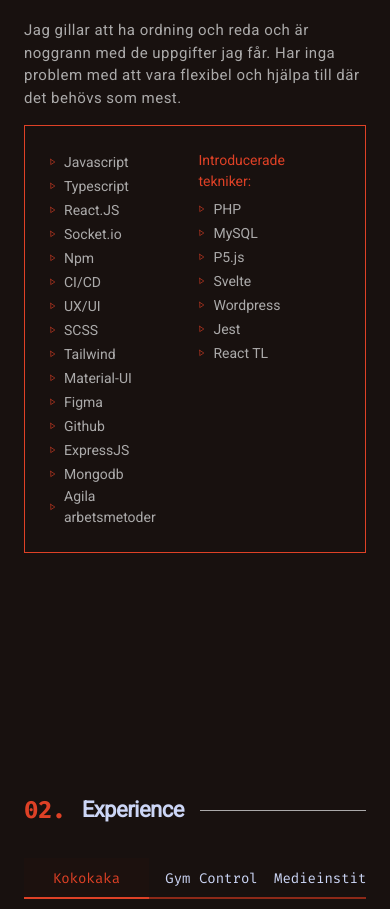
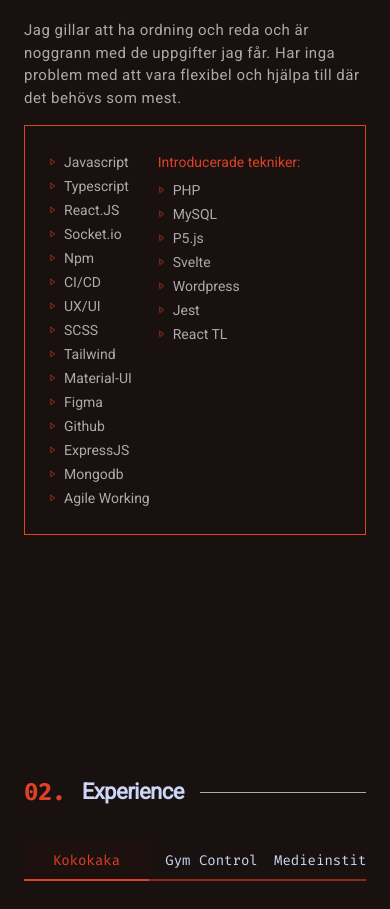
Before and after one commit to Sillen00/Portfolio_CV, a Next.js app: page / in a window 390 px wide. Shown: the part 1100-2009 px from the top of the page. Built offline with nearby package versions, Linux system fonts and the light colour scheme.

Commit message:
about me skills section better mobile responsivity.

```diff
--- a/app/containers/home-page/About.tsx
+++ b/app/containers/home-page/About.tsx
@@ -19,7 +19,7 @@ const About = () => {
           till där det behövs som mest.
         </p>
 
-        <div className='gray relative min-w-[50%] flex border p-6 border-secondary-color'>
+        <div className='gray relative min-w-[50%] flex flex-wrap sm:gap-8 border p-6 border-secondary-color'>
           <p className='absolute -top-3 bg-[var(--background-color)] px-2 left-4 hidden md:block'>Skills </p>
           <ul className='mr-2'>
             <div className={twMerge(css.skillHover, "flex gap-2 flex-row-reverse items-center justify-end relative")}>
@@ -79,7 +79,7 @@ const About = () => {
               <Play width={7} className='text-secondary-color' />
             </div>
             <div className={twMerge(css.skillHover, "flex gap-2 flex-row-reverse items-center justify-end relative")}>
-              <li>Agila arbetsmetoder</li>
+              <li className='text-nowrap'>Agile Working</li>
               <Play width={7} className='text-secondary-color' />
             </div>
           </ul>
```
